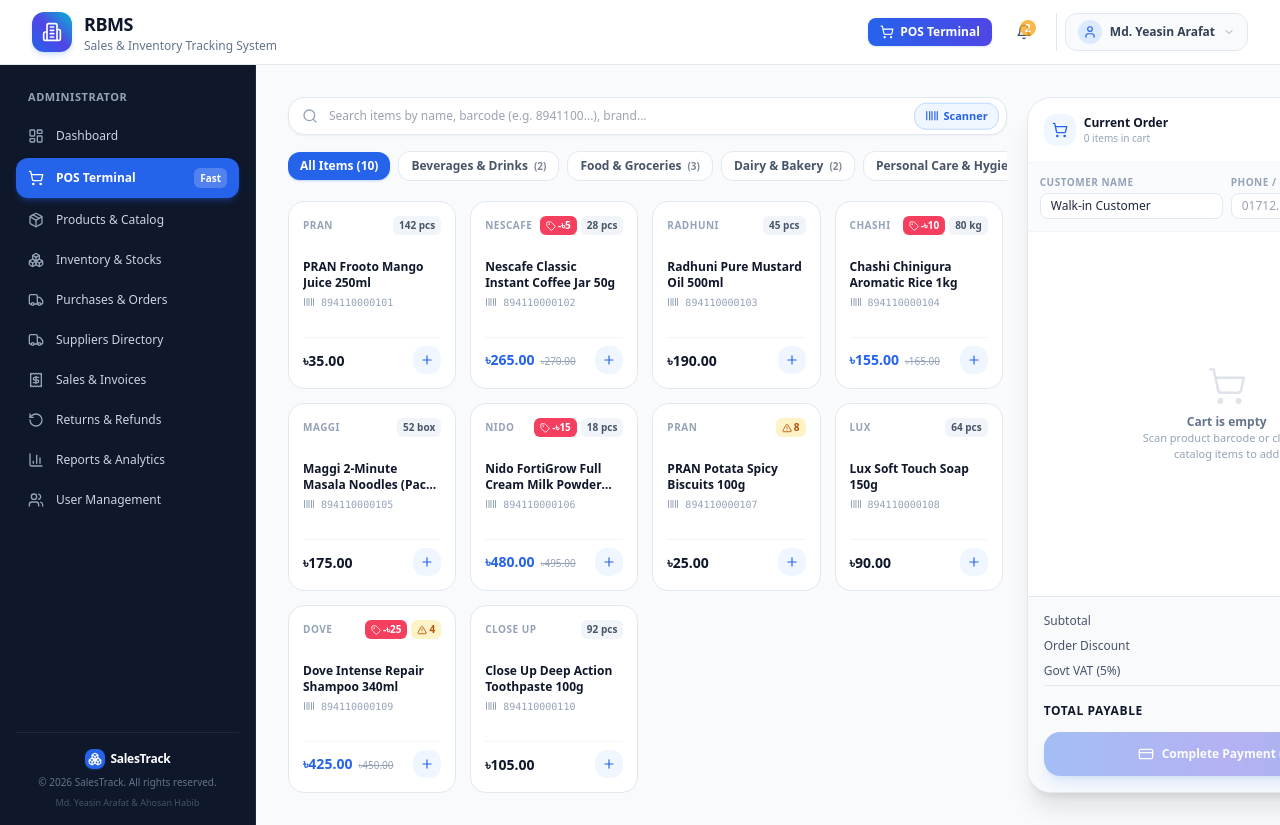
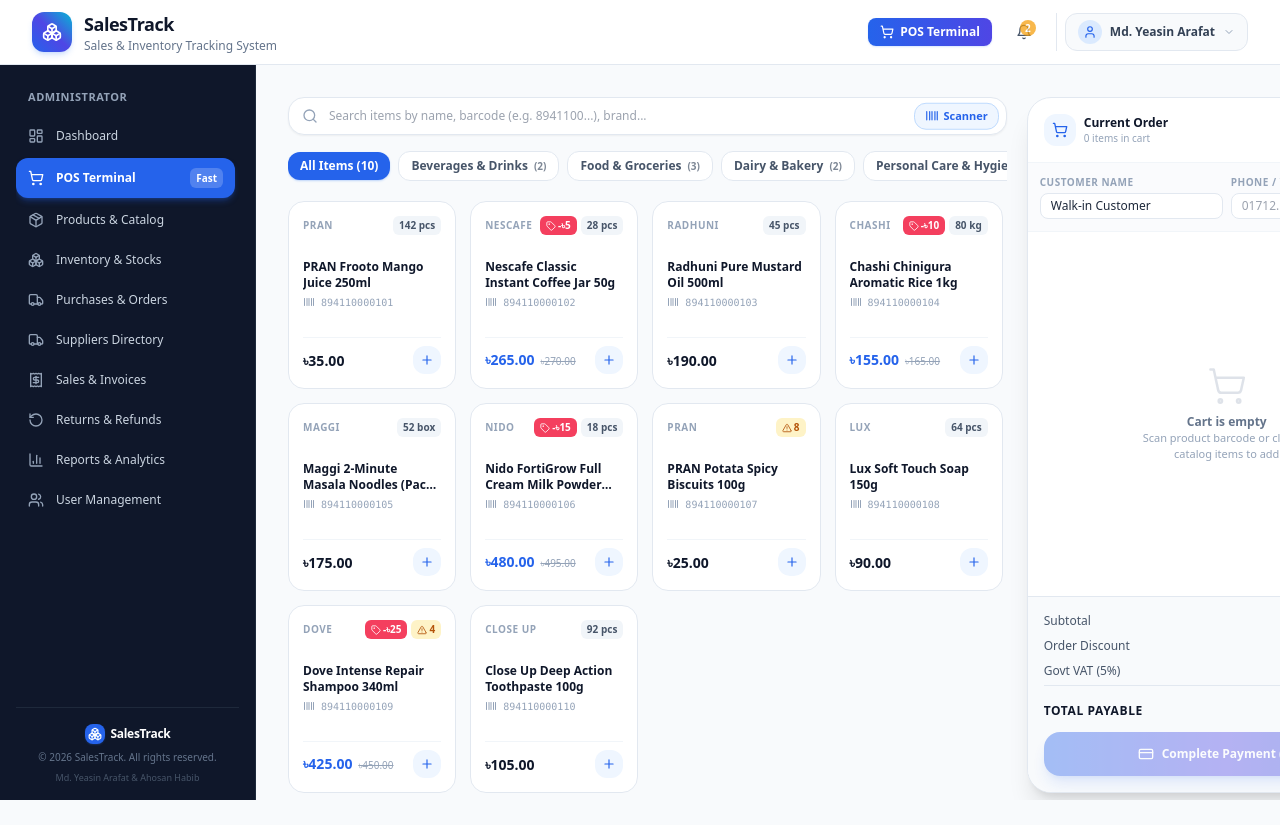
Before and after one commit to 77Arafat383/SuperShop, a Next.js app: page /pos in a window 1280 px wide. After the commit the page ends 800 px from the top, so only its background shows below. Built offline with nearby package versions, Linux system fonts and the light colour scheme.

Commit message:
Fixed sidebar position layout, enabled scrollable nav list and pinned footer

```diff
--- a/src/app/login/page.tsx
+++ b/src/app/login/page.tsx
@@ -3,7 +3,7 @@
 import React, { useState } from 'react';
 import { useRouter } from 'next/navigation';
 import {
-  Building2, Lock, Mail, User as UserIcon, Phone,
+  Boxes, Lock, Mail, User as UserIcon, Phone,
   ShieldCheck, ArrowRight, CheckCircle2, AlertCircle, Sparkles, KeyRound
 } from 'lucide-react';
 import { useAuth } from '@/context/AuthContext';
@@ -114,13 +114,13 @@
       {/* Header Banner */}
       <div className="text-center max-w-lg mb-8 z-10">
         <div className="inline-flex items-center justify-center w-16 h-16 rounded-2xl bg-gradient-to-tr from-blue-600 to-indigo-500 shadow-xl shadow-blue-500/25 mb-4">
-          <Building2 className="w-8 h-8 text-white" />
+          <Boxes className="w-8 h-8 text-white" />
         </div>
         <h1 className="text-3xl font-extrabold tracking-tight bg-gradient-to-r from-white via-slate-200 to-slate-400 bg-clip-text text-transparent">
-          Sales & Inventory Tracking System
+          SalesTrack
         </h1>
         <p className="text-sm text-slate-400 mt-1">
-          Noakhali Science & Technology University • CSTE 3208 Project
+          Sales & Inventory Tracking System
         </p>
       </div>
 
@@ -368,7 +368,7 @@
       </div>
 
       <div className="mt-6 text-xs text-slate-500 text-center">
-        Sales & Inventory Tracking System (RBMS) • NSTU CSTE 3208
+        SalesTrack • Sales & Inventory Tracking System
       </div>
     </div>
   );
--- a/src/components/layout/AppLayout.tsx
+++ b/src/components/layout/AppLayout.tsx
@@ -25,9 +25,9 @@
   }
 
   return (
-    <div className="min-h-screen bg-slate-50 dark:bg-slate-950 text-slate-900 dark:text-slate-100 flex flex-col font-sans antialiased">
+    <div className="h-screen bg-slate-50 dark:bg-slate-950 text-slate-900 dark:text-slate-100 flex flex-col font-sans antialiased overflow-hidden">
       <Navbar />
-      <div className="flex flex-1">
+      <div className="flex flex-1 h-[calc(100vh-4rem)] overflow-hidden">
         <Sidebar />
         <main className="flex-1 p-4 sm:p-6 lg:p-8 overflow-y-auto max-w-7xl mx-auto w-full">
           {children}
--- a/src/components/layout/Navbar.tsx
+++ b/src/components/layout/Navbar.tsx
@@ -3,7 +3,7 @@
 import React from 'react';
 import Link from 'next/link';
 import {
-  Building2, ShoppingCart, UserCheck, LogOut, Bell,
+  Boxes, ShoppingCart, UserCheck, LogOut, Bell,
   Sparkles, FileText, ChevronDown, CheckCircle2, User as LucideUser
 } from 'lucide-react';
 import { useAuth } from '@/context/AuthContext';
@@ -35,12 +35,12 @@
         {/* Left Branding */}
         <div className="flex items-center gap-3">
           <div className="w-10 h-10 rounded-xl bg-gradient-to-tr from-blue-600 via-indigo-600 to-cyan-500 flex items-center justify-center text-white shadow-md shadow-blue-500/20">
-            <Building2 className="w-5 h-5" />
+            <Boxes className="w-5 h-5" />
           </div>
           <div>
             <div className="flex items-center gap-2">
               <span className="font-bold text-lg text-slate-900 dark:text-white tracking-tight">
-                RBMS
+                SalesTrack
               </span>
             </div>
             <p className="text-xs text-slate-500 dark:text-slate-400 hidden sm:block">
--- a/src/components/layout/Sidebar.tsx
+++ b/src/components/layout/Sidebar.tsx
@@ -90,8 +90,8 @@
   const filteredNavItems = navItems.filter(item => item.allowedRoles.includes(currentRole));
 
   return (
-    <aside className="w-64 bg-slate-900 text-slate-300 min-h-[calc(100vh-4rem)] flex flex-col justify-between p-4 shrink-0 hidden md:flex border-r border-slate-800">
-      <div className="space-y-1">
+    <aside className="w-64 bg-slate-900 text-slate-300 h-full flex flex-col justify-between p-4 shrink-0 hidden md:flex border-r border-slate-800">
+      <div className="space-y-1 overflow-y-auto flex-1 pr-1 scrollbar-none">
         <div className="px-3 py-2 text-[11px] font-bold uppercase tracking-wider text-slate-400">
           {currentRole}
         </div>
```
Also changed, not shown: src/app/layout.tsx (+5 -2 lines).
